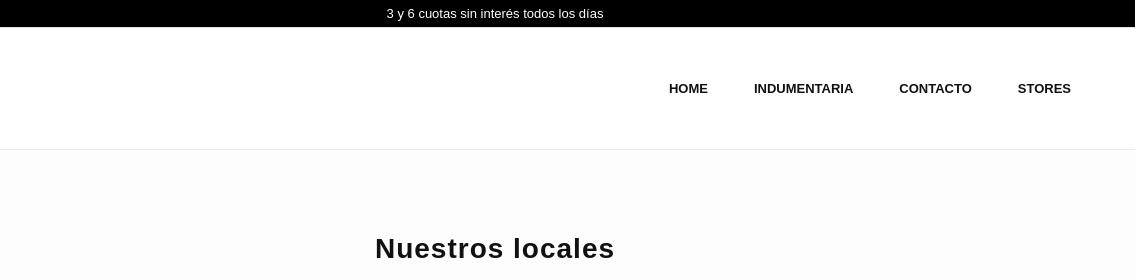
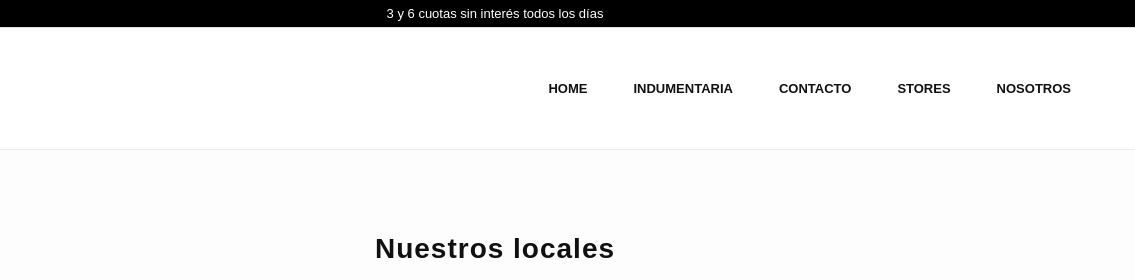
Before and after one commit to martinasalvia/Local-Comercial, a plain HTML site: page stores.html in a window 1280 px wide. Shown: the top 280 px of the page, 145-1280 px from the left. Drawn offline with Linux system fonts and the light colour scheme.

Commit message:
Update stores.html

```diff
--- a/stores.html
+++ b/stores.html
@@ -25,6 +25,7 @@
           <li><a href="indumentaria.html">INDUMENTARIA</a></li>
           <li><a href="contacto.html">CONTACTO</a></li>
           <li><a href="stores.html">STORES</a></li>
+          <li><a href="nosotros.html">NOSOTROS</a></li>
         </ul>
       </nav>
     </div>
@@ -72,4 +73,5 @@
     </div>
   </footer>
 </body>
+
 </html>
```
